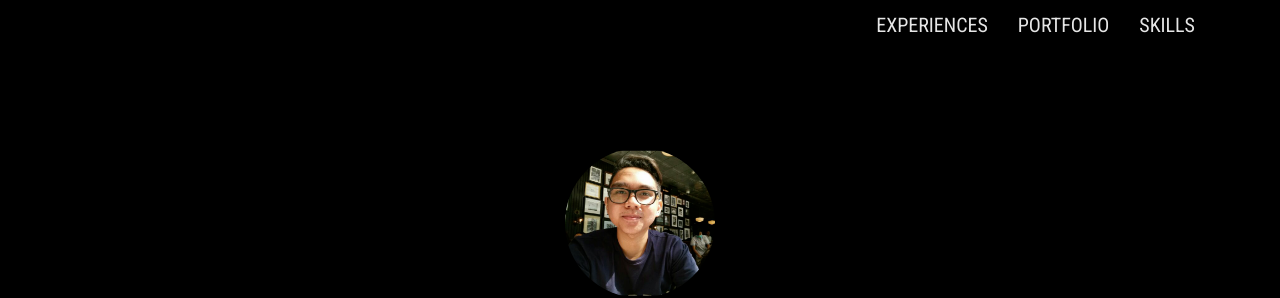
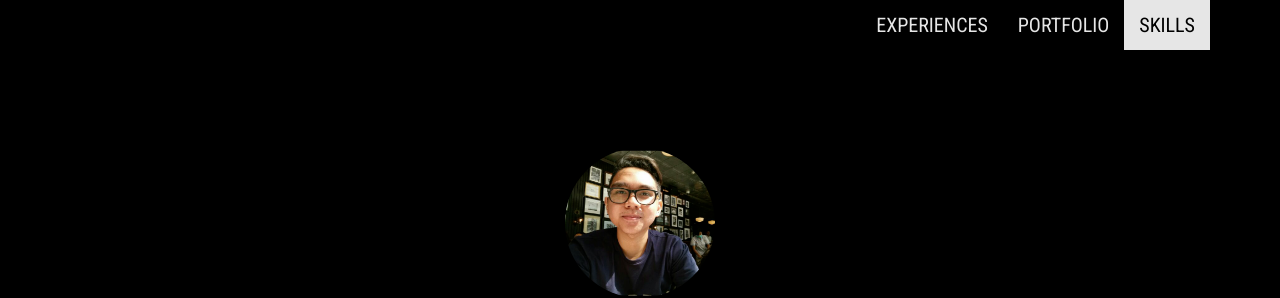
Before and after one commit to aditnkp/aditnkp, a plain HTML site: page index.html in a window 1280 px wide. Shown: the top 298 px of the page. Drawn offline with nearby package versions, Linux system fonts and the light colour scheme.

Commit message:
Update index.html

```diff
--- a/index.html
+++ b/index.html
@@ -7,6 +7,7 @@
   <link rel="stylesheet" href="https://maxcdn.bootstrapcdn.com/bootstrap/3.3.7/css/bootstrap.min.css">
   <link href="https://fonts.googleapis.com/css?family=Poppins|Playfair+Display+SC:900|Roboto+Condensed|Lobster" rel="stylesheet">
   <script src="http://ajax.googleapis.com/ajax/libs/jquery/1.12.4/jquery.min.js"></script>
+  <script src="https://maxcdn.bootstrapcdn.com/bootstrap/3.3.7/js/bootstrap.min.js"></script>
   <link rel="stylesheet" type="text/css" href="css/style.css">
 </head>
 <body id="home" data-spy="scroll" data-target=".navbar">
```
